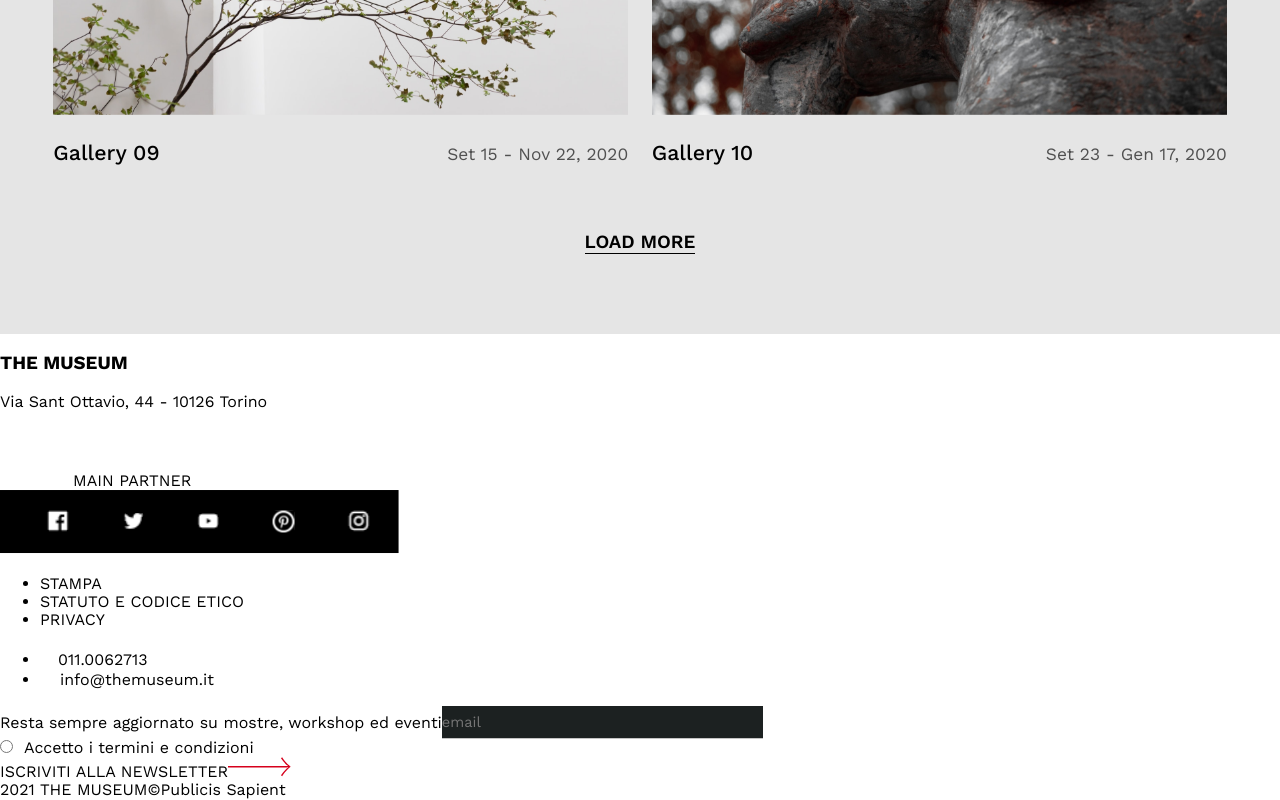
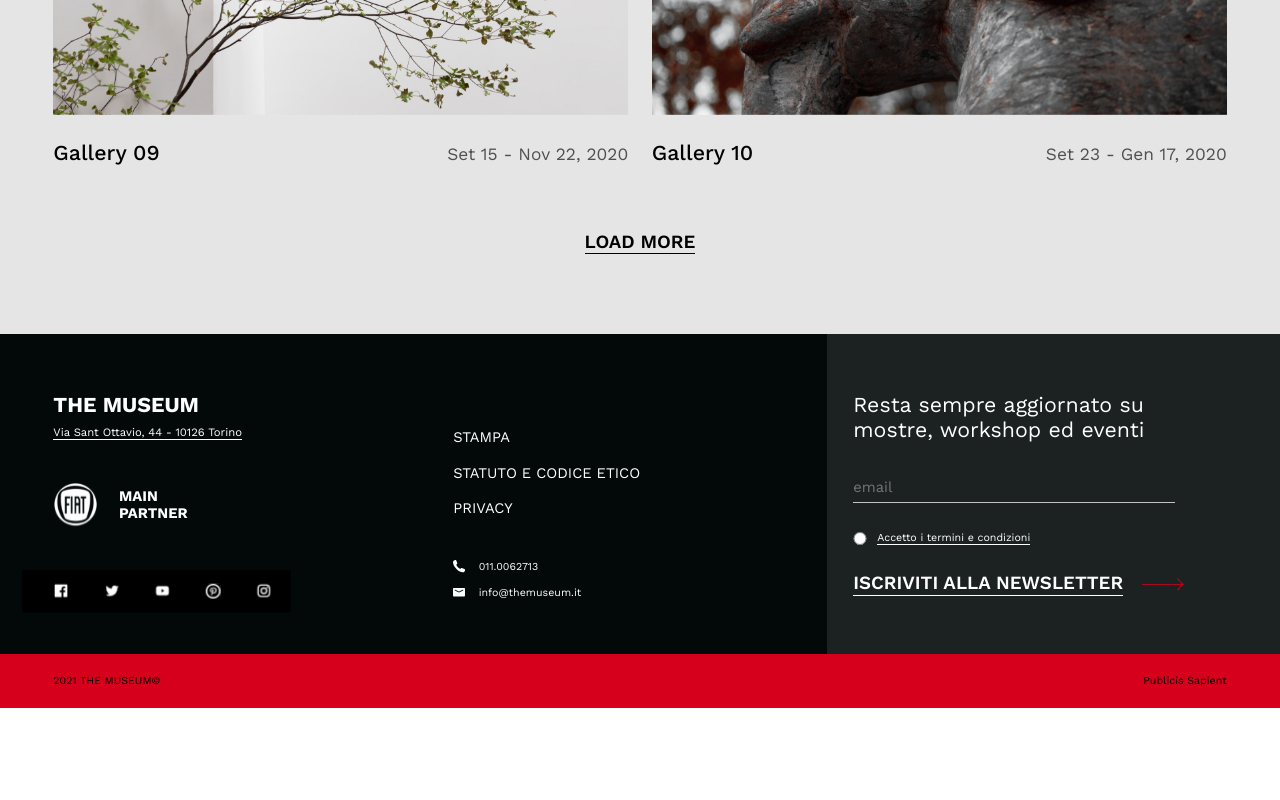
Before and after one commit to MCivas81/TheMuseum-challenge, a React (Create React App) app: page / in a window 1280 px wide. Shown: the part 2565-3365 px from the top of the page. After the commit the page ends 3273 px from the top, so only its background shows below. Built offline with nearby package versions, Linux system fonts and the light colour scheme.

Commit message:
fix: switched classes in bem

```diff
--- a/src/components/Footer.js
+++ b/src/components/Footer.js
@@ -9,29 +9,29 @@ function Footer() {
   const today = new Date();
   const date = today.getFullYear();
   return (
-    <footer className='ft-container'>
-      <section className='ft-main'>
-        <div className='ft-main-items'>
-          <div className='ft-main-details'>
-            <div className='ft-main-address'>
+    <footer className='ft_container'>
+      <section className='ft_main'>
+        <div className='ft_main_items'>
+          <div className='ft_main_details'>
+            <div className='ft_main_address'>
               <h3>THE MUSEUM</h3>
               <span>Via Sant Ottavio, 44 - 10126 Torino</span>
             </div>
-            <div className='ft-main-partner'>
+            <div className='ft_main_partner'>
               <img src={fiat} alt='fiat logo' />
               <span>MAIN PARTNER</span>
             </div>
-            <div className='ft-main-socials'>
+            <div className='ft_main_socials'>
               <img src={socials} alt='socials logo' />
             </div>
           </div>
-          <div className='ft-main-legal'>
-            <ul className='ft-main-privacy'>
+          <div className='ft_main_legal'>
+            <ul className='ft_main_privacy'>
               <li>STAMPA</li>
               <li>STATUTO E CODICE ETICO</li>
               <li>PRIVACY</li>
             </ul>
-            <ul className='ft-main-contacts'>
+            <ul className='ft_main_contacts'>
               <li>
                 <img src={phone} alt='phone logo' />
                 <span>011.0062713</span>
@@ -43,23 +43,23 @@ function Footer() {
             </ul>
           </div>
         </div>
-        <div className='ft-newsletter'>
-          <div className='ft-newsletter-items'>
+        <div className='ft_newsletter'>
+          <div className='ft_newsletter_items'>
             <span>Resta sempre aggiornato su mostre, workshop ed eventi</span>
             <input placeholder='email ' type='email' id='email' name='email' />
-            <div className='ft-newsletter-accept'>
+            <div className='ft_newsletter_accept'>
               <input type='radio' id='accept' name='accept' value='accept' />
               <label>Accetto i termini e condizioni</label>
             </div>
-            <div className='ft-newsletter-subscription'>
+            <div className='ft_newsletter_subscription'>
               <span>ISCRIVITI ALLA NEWSLETTER</span>
               <img src={arrow} alt='arrow logo' />
             </div>
           </div>
         </div>
       </section>
-      <section className='ft-bottom'>
-        <div className='ft-bottom-credits'>
+      <section className='ft_bottom'>
+        <div className='ft_bottom_credits'>
           <span>{date} THE MUSEUM&copy;</span>
           <span>Publicis Sapient</span>
         </div>
```
